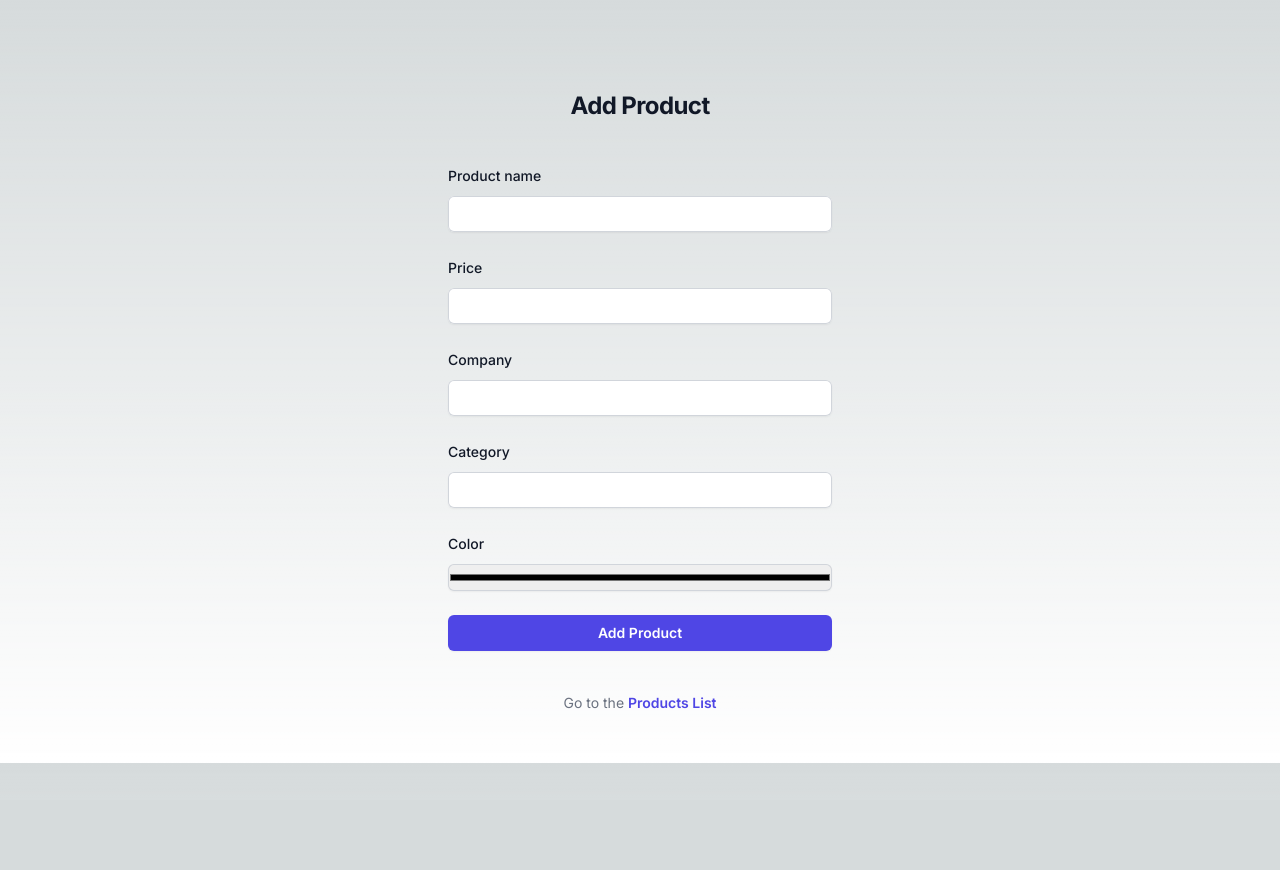
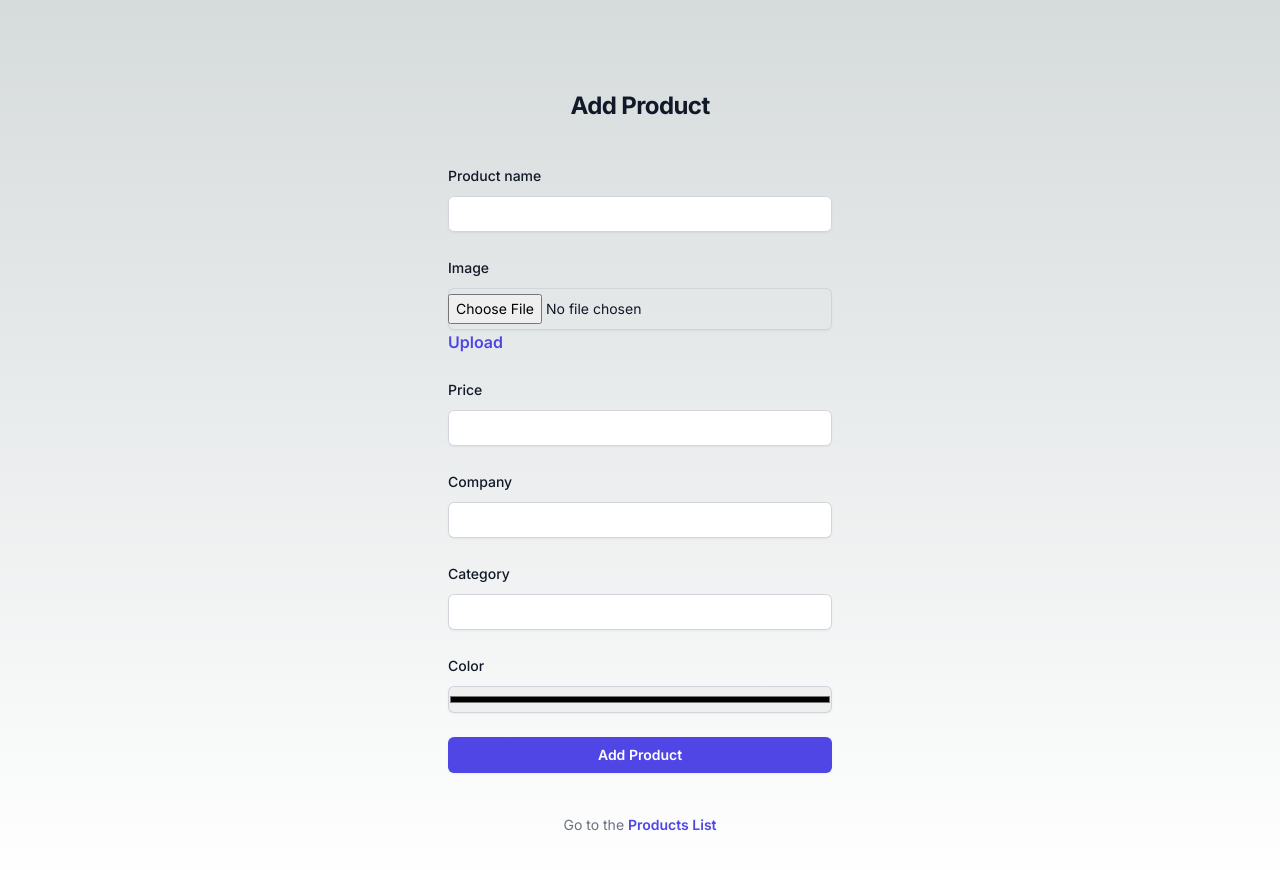
Before and after one commit to shaizy384/NextCommerce-nextjs, a Next.js app: page /addproduct in a window 1280 px wide. Shown: the top 870 px of the page. Before the commit the page ends 800 px from the top, so only its background shows below. Built offline with nearby package versions, Linux system fonts and the light colour scheme.

Commit message:
added button loading and upload image

```diff
--- a/src/app/addproduct/page.js
+++ b/src/app/addproduct/page.js
@@ -6,9 +6,10 @@ import { useState } from "react";
 
 export default function Addproduct() {
     const router = useRouter()
-    const [product, setProduct] = useState({ name: '', price: '', company: '', category: '', color: '' })
+    const [product, setProduct] = useState({ name: '', price: '', company: '', category: '', color: 'rgb(0, 0, 0)' })
 
-    const handleSubmit = async () => {
+    const handleSubmit = async (setLoading) => {
+        setLoading(true)
         let response = await fetch('http://localhost:3000/routes/products', {
             method: 'POST',
             body: JSON.stringify({ name: product.name, price: product.price, company: product.company, category: product.category, color: product.color })
@@ -19,6 +20,7 @@ export default function Addproduct() {
             setProduct({ name: '', price: '', company: '', category: '', color: '' })
             router.push('/products')
         }
+        setLoading(false)
     }
 
     return (
--- a/src/app/products/[updateproduct]/page.js
+++ b/src/app/products/[updateproduct]/page.js
@@ -21,7 +21,8 @@ export default function Addproduct({ params }) {
         getProduct()
     }, [])
 
-    const handleSubmit = async () => {
+    const handleSubmit = async (setLoading) => {
+        setLoading(true)
         let response = await fetch(`http://localhost:3000/routes/products/${params.updateproduct}`, {
             method: 'PUT',
             body: JSON.stringify({ name: product.name, price: product.price, company: product.company, category: product.category, color: product.color })
@@ -32,6 +33,7 @@ export default function Addproduct({ params }) {
             setProduct({ name: '', price: '', company: '', category: '', color: '' })
             router.push('/products')
         }
+        setLoading(true)
     }
 
     return (
--- a/src/app/routes/products/route.js
+++ b/src/app/routes/products/route.js
@@ -3,10 +3,14 @@ import mongoose from "mongoose";
 import { NextResponse } from "next/server";
 
 export async function GET(req, res) {
-    await mongoose.connect(process.env.CONNECTION_STRING)
+    try {
+        await mongoose.connect(process.env.CONNECTION_STRING)
 
-    const products = await Product.find()
-    return NextResponse.json({ message: "connected", success: true, products })
+        const products = await Product.find()
+        return NextResponse.json({ message: "connected", success: true, products })
+    } catch (error) {
+        return NextResponse.json({ message: "Server error", error }, { status: 500 })
+    }
 }
 
 export async function POST(req, res) {
--- /dev/null
+++ b/src/app/routes/upload/route.js
@@ -0,0 +1,17 @@
+import { NextResponse } from "next/server";
+import { writeFile } from "fs/promises";
+
+export async function POST(req, res) {
+    const data = await req.formData()
+    const file = await data.get('file')
+    if (!file) {
+        return NextResponse.json({ message: "No image found" }, { status: 404 })
+    }
+
+    const byteData = await file.arrayBuffer()
+    const buffer = Buffer.from(byteData)
+    const path = `./src/uploads/${file.name}`
+    await writeFile(path, buffer)
+
+    return NextResponse.json({ message: "Image Uploaded", success: true, data:path })
+}
--- a/src/components/ProductForm.js
+++ b/src/components/ProductForm.js
@@ -1,8 +1,28 @@
+import { useState } from "react"
 
-const ProductForm = ({ product, setProduct, handleSubmit, update }) => {
-
+const ProductForm = ({ product, setProduct, handleSubmit, update, params }) => {
+    const [loading, setLoading] = useState(false)
     const handleChange = (e) => {
         setProduct({ ...product, [e.target.name]: e.target.value })
+    }
+
+    // ----------For uploading Image Start----------
+    const [file, setFile] = useState('')
+    const handleImage = async (e) => {
+        e.preventDefault()
+        const data = new FormData()
+        data.set('file', file)
+        const res = await fetch("http://localhost:3000/routes/upload/", {
+            method: 'POST',
+            body: data
+        })
+        const json = await res.json()
+        alert(json.message)
+    }
+    // ----------For uploading Image End----------
+
+    const handleClick = () => {
+        handleSubmit(setLoading)
     }
 
     return (
@@ -14,6 +34,19 @@ const ProductForm = ({ product, setProduct, handleSubmit, update }) => {
                         <input name="name" id="name" type="text" value={product.name} onChange={handleChange} required className="block w-full rounded-md border-0 py-1.5 text-gray-900 shadow-sm ring-1 ring-inset ring-gray-300 placeholder:text-gray-400 focus:ring-2 focus:ring-inset focus:ring-indigo-600 sm:text-sm sm:leading-6" />
                     </div>
                 </div>
+
+                {/* ----------For uploading Image Start---------- */}
+                <div>
+                    <label htmlFor="file" className="block text-sm font-medium leading-6 text-gray-900">Image</label>
+                    <div className="mt-2">
+                        <input name="file" id="file" type="file" onChange={(e) => setFile(e.target.files?.[0])} required className="block w-full rounded-md border-0 py-1.5 text-gray-900 shadow-sm ring-1 ring-inset ring-gray-300 placeholder:text-gray-400 focus:ring-2 focus:ring-inset focus:ring-indigo-600 sm:text-sm sm:leading-6" />
+                    </div>
+                    <button type="submit" onClick={handleImage} className="font-semibold leading-6 text-indigo-600 hover:text-indigo-500">
+                        Upload
+                    </button>
+                </div>
+                {/* ----------For uploading Image End---------- */}
+
                 <div>
                     <label htmlFor="price" className="block text-sm font-medium leading-6 text-gray-900">Price</label>
                     <div className="mt-2">
@@ -39,8 +72,15 @@ const ProductForm = ({ product, setProduct, handleSubmit, update }) => {
                     </div>
                 </div>
                 <div>
-                    <button type="submit" onClick={handleSubmit} className="flex w-full justify-center rounded-md bg-indigo-600 px-3 py-1.5 text-sm font-semibold leading-6 text-white shadow-sm hover:bg-indigo-500 focus-visible:outline focus-visible:outline-2 focus-visible:outline-offset-2 focus-visible:outline-indigo-600"
-                    >{update ? update : 'Add'} Product</button>
+                    <button type="submit" onClick={handleClick} className={"flex w-full justify-center rounded-md bg-indigo-600 px-3 py-1.5 text-sm font-semibold leading-6 text-white shadow-sm hover:bg-indigo-500 focus-visible:outline focus-visible:outline-2 focus-visible:outline-offset-2 focus-visible:outline-indigo-600 " + (loading && "cursor-not-allowed")} disabled={loading && true}>
+                        {loading ?
+                            <svg class="animate-spin h-5 w-5 m-0.5 text-white" xmlns="http://www.w3.org/2000/svg" fill="none" viewBox="0 0 24 24">
+                                <circle class="opacity-25" cx="12" cy="12" r="10" stroke="currentColor" stroke-width="4"></circle>
+                                <path class="opacity-75" fill="currentColor" d="M4 12a8 8 0 018-8V0C5.373 0 0 5.373 0 12h4zm2 5.291A7.962 7.962 0 014 12H0c0 3.042 1.135 5.824 3 7.938l3-2.647z"></path>
+                            </svg> :
+                            (update ? 'Update Product' : 'Add Product')
+                        }
+                    </button>
                 </div>
             </form>
         </>
```
